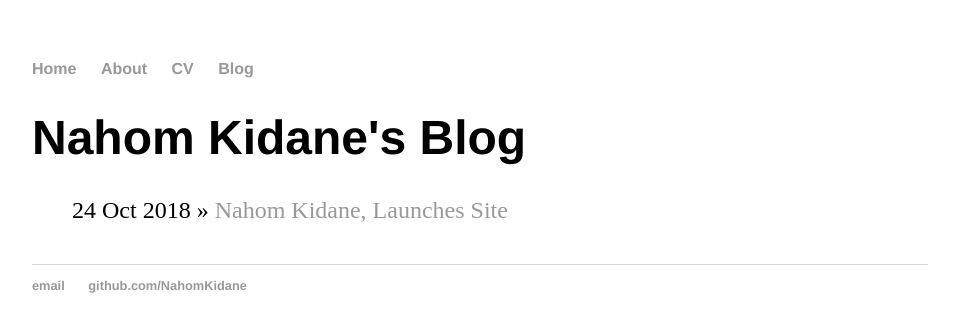
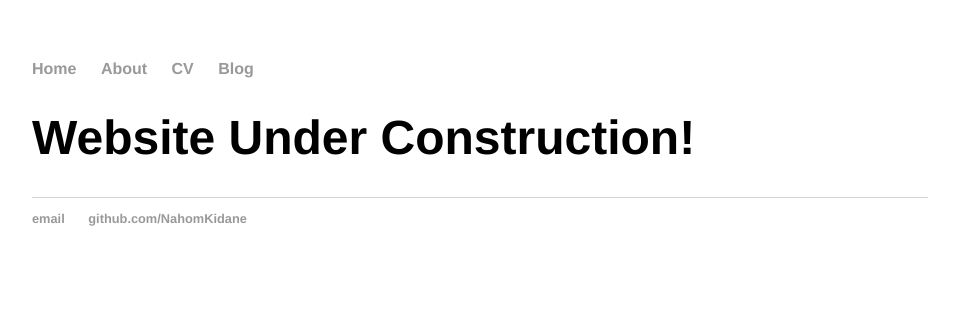
Before and after one commit to NahomKidane/NahomKidane.github.io, a Jekyll site: the page built from blog/index.html, in a window 1280 px wide. Shown: the top 332 px of the page, without its empty margins (160-1119 px from the left). Built offline with Jekyll 4.4.1, drawn with Linux system fonts in a browser that asks for light colours.

Commit message:
Update index.html with construction notice
Replaced blog title and post list with a construction notice.

```diff
--- a/blog/index.html
+++ b/blog/index.html
@@ -2,10 +2,6 @@
 layout: default
 title: Nahom Kidane's Blog
 ---
-	<h1>{{ page.title }}</h1>
-	<ul class="posts">
-
-	  {% for post in site.posts %}
-	    <li><span>{{ post.date | date_to_string }}</span> » <a href="{{ post.url }}" title="{{ post.title }}">{{ post.title }}</a></li>
-	  {% endfor %}
-	</ul>
+<div class="blurb">
+    <h1> Website Under Construction!<h1>
+</div><!-- /.blurb -->
```
